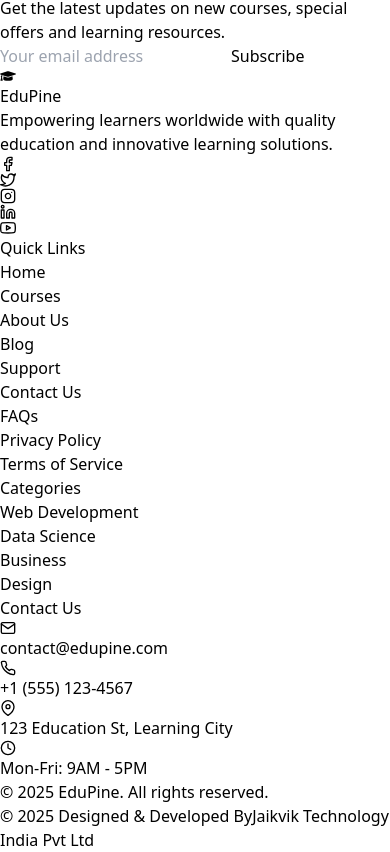
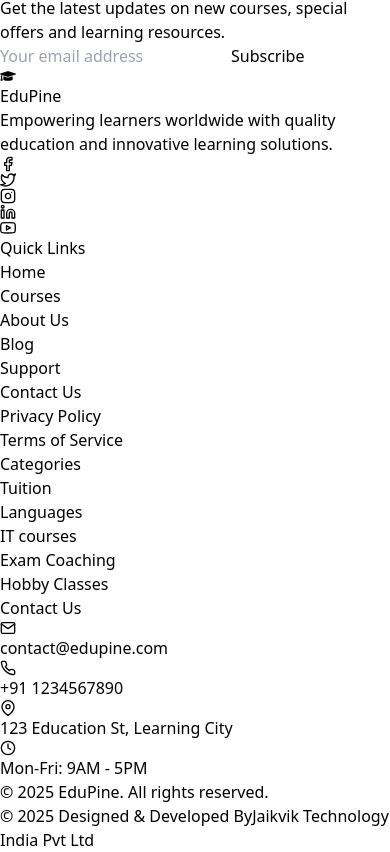
Before and after one commit to Ritiktyagi151/EduPine, a React (Vite) app: page /about in a window 390 px wide. Shown: the part 3096-3948 px from the top of the page. Built offline with nearby package versions, Linux system fonts and the light colour scheme.

Commit message:
first commit

```diff
--- a/src/App.jsx
+++ b/src/App.jsx
@@ -1,4 +1,9 @@
-import { createBrowserRouter, RouterProvider, Outlet, ScrollRestoration } from "react-router-dom";
+import {
+  createBrowserRouter,
+  RouterProvider,
+  Outlet,
+  ScrollRestoration,
+} from "react-router-dom";
 import Home from "./pages/home/Home";
 import AboutUsPage from "./pages/about/About";
 import Navbar from "./common/navbar/Navbar";
@@ -7,8 +12,8 @@
 import CareersPage from "./pages/careers/careers";
 import Blogs from "./pages/blogs/Blogs";
 import Sidebar from "./common/sideBar/SideBar";
-import LoginPage from './pages/auth/LoginPage';
-import SignupPage from './pages/auth/SignupPage';
+import LoginPage from "./pages/auth/LoginPage";
+import SignupPage from "./pages/auth/SignupPage";
 import MultiStepForm from "./components/MultiStepForm";
 
 const Layout = () => {
@@ -17,13 +22,16 @@
       <ScrollRestoration />
       <Navbar />
       <Sidebar />
+      <main className="w-full overflow-hidden">
         <Outlet />
+      </main>
       <Footer />
     </>
   );
 };
 
-const router = createBrowserRouter([
+const router = createBrowserRouter(
+  [
     {
       element: <Layout />,
       children: [
@@ -48,7 +56,7 @@
           element: <CareersPage />,
         },
         {
-        path:"/registration",
+          path: "/registration",
           element: <MultiStepForm />,
         },
         {
@@ -65,10 +73,12 @@
         },
       ],
     },
-], {
+  ],
+  {
     // Enable scroll restoration
     unstable_scrollRestoration: true,
-});
+  }
+);
 
 function App() {
   return <RouterProvider router={router} />;
--- a/src/common/footer/Footer.jsx
+++ b/src/common/footer/Footer.jsx
@@ -21,14 +21,13 @@
         { name: "Home", url: "/" },
         { name: "Courses", url: "/courses" },
         { name: "About Us", url: "/about" },
-        { name: "Blog", url: "/blog" },
+        { name: "Blog", url: "/blogs" },
       ],
     },
     {
       title: "Support",
       links: [
-        { name: "Contact Us", url: "/contact" },
-        { name: "FAQs", url: "/faqs" },
+        { name: "Contact Us", url: "/contact-us" },
         { name: "Privacy Policy", url: "/privacy" },
         { name: "Terms of Service", url: "/terms" },
       ],
@@ -36,10 +35,11 @@
     {
       title: "Categories",
       links: [
-        { name: "Web Development", url: "/category/web-dev" },
-        { name: "Data Science", url: "/category/data-science" },
-        { name: "Business", url: "/category/business" },
-        { name: "Design", url: "/category/design" },
+        { name: "Tuition", url: "/login" },
+        { name: "Languages", url: "/login" },
+        { name: "IT courses", url: "/login" },
+        { name: "Exam Coaching", url: "/login" },
+        { name: "Hobby Classes", url: "/login" },
       ],
     },
   ];
@@ -54,7 +54,7 @@
 
   const contactInfo = [
     { icon: <FiMail />, text: "contact@edupine.com" },
-    { icon: <FiPhone />, text: "+1 (555) 123-4567" },
+    { icon: <FiPhone />, text: "+91 1234567890" },
     { icon: <FiMapPin />, text: "123 Education St, Learning City" },
     { icon: <FiClock />, text: "Mon-Fri: 9AM - 5PM" },
   ];
--- a/src/pages/blogs/Blogs.jsx
+++ b/src/pages/blogs/Blogs.jsx
@@ -22,7 +22,6 @@
       className="group relative overflow-hidden rounded-2xl bg-white shadow-lg transition-all duration-300 hover:shadow-xl"
     >
       <div className="absolute inset-0 bg-gradient-to-br from-blue-50 to-indigo-50 opacity-0 group-hover:opacity-100 transition-opacity duration-500 z-0" />
-
       <div className="relative z-10 h-full flex flex-col">
         <div className="overflow-hidden h-48">
           <motion.img
@@ -34,7 +33,6 @@
             className="w-full h-full object-cover"
           />
         </div>
-
         <div className="p-6 flex-grow">
           <div className="flex gap-4 mb-3 text-sm">
             <span className="flex items-center text-gray-500 bg-blue-50 px-3 py-1 rounded-full">
@@ -44,13 +42,10 @@
               <FiClock className="mr-1.5" /> {post.readTime}
             </span>
           </div>
-
           <h3 className="text-xl font-bold mb-3 text-gray-900 group-hover:text-blue-600 transition-colors duration-300">
             {post.title}
           </h3>
-
           <p className="text-gray-600 mb-5 line-clamp-2">{post.excerpt}</p>
-
           <motion.div
             whileHover={{ x: 5 }}
             className="inline-flex items-center text-blue-600 font-medium"
@@ -129,7 +124,25 @@
   ];
 
   return (
-    <section className="py-24 px-4 sm:px-6 lg:px-8 bg-white relative overflow-hidden">
+    <section className="pt-5 pb-10 px-4 sm:px-6 lg:px-8 bg-white relative overflow-hidden">
+      {/* Banner */}
+      <motion.div
+        initial={{ opacity: 0, y: -20 }}
+        whileInView={{ opacity: 1, y: 0 }}
+        transition={{ duration: 0.6 }}
+        viewport={{ once: true }}
+        className="relative bg-gradient-to-r from-blue-500 to-indigo-600 text-white py-8 mb-12 rounded-xl shadow-lg overflow-hidden"
+      >
+        <div className="absolute inset-0 bg-pattern opacity-10" />
+        <div className="relative z-10 text-center">
+          <h1 className="text-3xl md:text-4xl font-bold mb-2">Our Blog</h1>
+          <p className="text-lg text-blue-100 max-w-2xl mx-auto">
+            Stay updated with the latest in web development, design, and
+            technology
+          </p>
+        </div>
+      </motion.div>
+
       <div className="max-w-7xl mx-auto">
         <motion.div
           initial={{ opacity: 0, y: 30 }}
@@ -145,14 +158,12 @@
             viewport={{ once: true }}
             className="h-1 bg-gradient-to-r from-blue-400 to-indigo-500 mx-auto mb-6 max-w-xs"
           />
-
           <h2 className="text-4xl md:text-5xl font-bold mb-4 text-gray-900">
             Latest{" "}
             <span className="text-transparent bg-clip-text bg-gradient-to-r from-blue-500 to-indigo-600">
               Insights
             </span>
           </h2>
-
           <motion.p
             initial={{ opacity: 0 }}
             whileInView={{ opacity: 1 }}
--- a/src/pages/home/EduPineBanner.jsx
+++ b/src/pages/home/EduPineBanner.jsx
@@ -103,7 +103,7 @@
   };
 
   return (
-    <section className="relative pt-8 px-8 w-full sm:px-2 lg:px-1 bg-gradient-to-br from-blue-50 to-indigo-50 overflow-hidden">
+    <section className="relative pt-8 px-2 w-full sm:px-2 lg:px-1 bg-gradient-to-br from-blue-50 to-indigo-50 overflow-hidden">
       {/* Background animation elements */}
       <div className="absolute inset-0 overflow-hidden  opacity-20">
         {[...Array(6)].map((_, i) => (
--- a/src/pages/home/Home.jsx
+++ b/src/pages/home/Home.jsx
@@ -118,7 +118,6 @@
                   transition={{ delay: 0.8 }}
                 >
                   <ul className="grid grid-cols-2 gap-2">
-                    z
                     {features.map((feature, index) => (
                       <motion.li
                         key={index}
--- a/src/pages/home/Worldmap.jsx
+++ b/src/pages/home/Worldmap.jsx
@@ -3,7 +3,7 @@
 function Worldmap() {
   return (
     <div
-      className="flex flex-col justify-center bg-fixed bg-cover  items-center pt-8"
+      className="flex flex-col justify-center bg-fixed bg-cover items-center pt-8"
       style={{
         background: `linear-gradient(rgba(0,0,0,0.8), rgba(0,0,0,0.8)), url(public/extra-images/100-photo-pile.jpg)`,
         backgroundAttachment: "fixed", // Inline style for fixed background
@@ -12,14 +12,14 @@
       }}
     >
       <div>
-        <h2 className="text-3xl text-white font-bold bg-blue-600">
+        <h2 className="text-3xl text-white font-bold ">
           Teachers from over 170 countries
         </h2>
       </div>
-      <div className="w-[900px] object-contain">
+      <div className=" object-contain">
         <img
-          className="w-full "
-          src="public/extra-images/world-map-removebg-preview.png"
+          className="w-[100%] "
+          src="/extra-images/world-map-removebg-preview.png"
           alt=""
         />
       </div>
```
Lines whose indentation alone changed are shown as unchanged.
